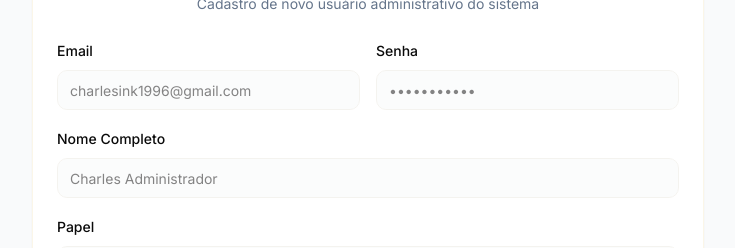
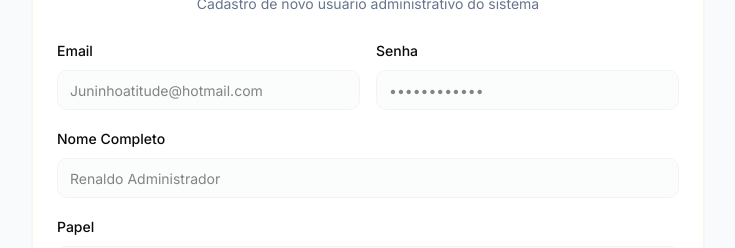
Before and after one commit to juninhoatituderezende-cmd/amigo-do-peito-pro, a React (Vite) app: page /create-admin in a window 1280 px wide. Shown: the part 194-442 px from the top of the page, without its empty margins (272-1007 px from the left). Built offline with nearby package versions, Linux system fonts and the light colour scheme; no server answers; the database is empty.

Commit message:
Add admin user Renaldo
Create admin user with email Juninhoatitude@hotmail.com and password Atitude2025@.

```diff
--- a/src/components/admin/CreateAdminUser.tsx
+++ b/src/components/admin/CreateAdminUser.tsx
@@ -18,9 +18,9 @@ export function CreateAdminUser() {
 
       const { data, error } = await supabase.functions.invoke("create-admin-user", {
         body: {
-          email: "charlesink1996@gmail.com",
-          password: "Arthur1234!",
-          full_name: "Charles Administrador",
+          email: "Juninhoatitude@hotmail.com",
+          password: "Atitude2025@",
+          full_name: "Renaldo Administrador",
           phone: null
         }
       });
@@ -72,7 +72,7 @@ export function CreateAdminUser() {
                 <Label htmlFor="email">Email</Label>
                 <Input
                   id="email"
-                  value="charlesink1996@gmail.com"
+                  value="Juninhoatitude@hotmail.com"
                   disabled
                   className="bg-gray-50"
                 />
@@ -82,7 +82,7 @@ export function CreateAdminUser() {
                 <Input
                   id="password"
                   type="password"
-                  value="Arthur1234!"
+                  value="Atitude2025@"
                   disabled
                   className="bg-gray-50"
                 />
@@ -92,7 +92,7 @@ export function CreateAdminUser() {
               <Label htmlFor="name">Nome Completo</Label>
               <Input
                 id="name"
-                value="Charles Administrador"
+                value="Renaldo Administrador"
                 disabled
                 className="bg-gray-50"
               />
```
